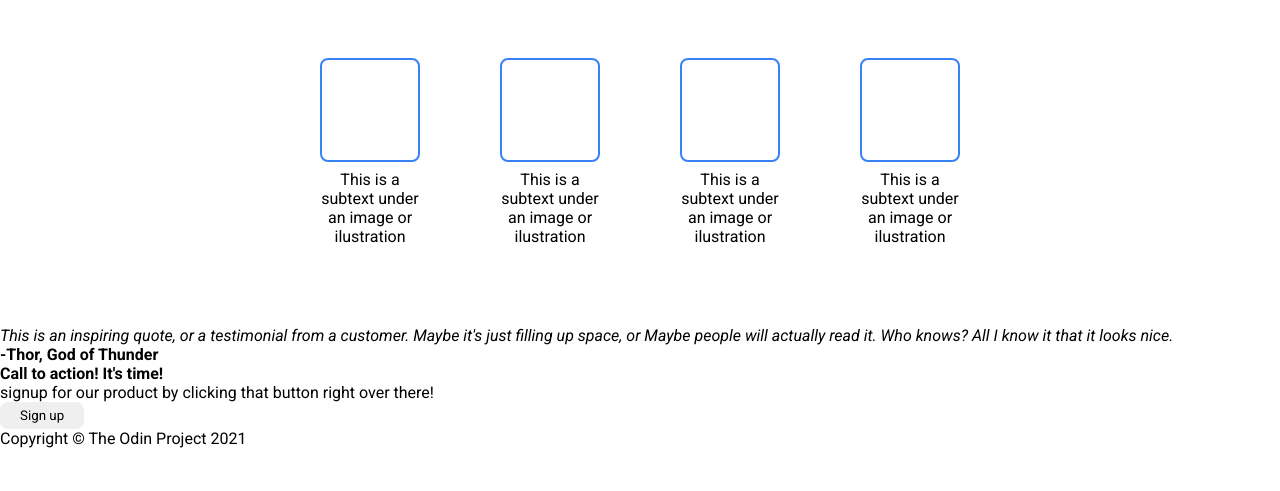
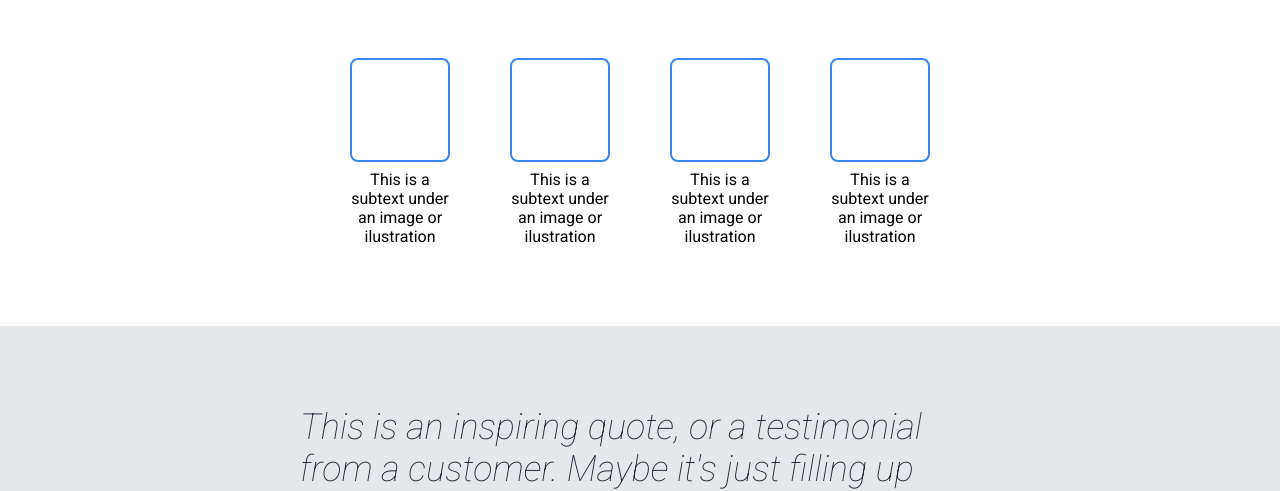
Before and after one commit to indigo011/my-first-webpage, a plain HTML site: page index.html in a window 1280 px wide. Shown: the part 467-958 px from the top of the page. Before the commit the page ends 915 px from the top, so only its background shows below. Drawn offline with Linux system fonts and the light colour scheme.

Commit message:
fix: style quote section

```diff
--- a/index.html
+++ b/index.html
@@ -64,7 +64,7 @@
                         people will actually read it. Who knows? All I know it that it looks nice.
                     </em>
                 </p>
-                <p><strong>-Thor, God of Thunder</strong></p>
+                <p class="span"><strong>-Thor, God of Thunder</strong></p>
             </section>
 
             <section class="signup-section">
--- a/style.css
+++ b/style.css
@@ -99,6 +99,16 @@ button {
 
 /* main section */
 
+/* main {
+    flex-grow: 1;
+    display: flex;
+    flex-direction: column;
+}
+
+main section {
+    flex-grow: 1;
+} */
+
 h2 {
     text-align: center;
     font-size: 36px;
@@ -110,7 +120,7 @@ h2 {
 .card-container {
     display: flex;
     justify-content: center;
-    gap: 80px;
+    gap: 60px;
     flex-wrap: wrap;
 }
 
@@ -129,3 +139,19 @@ h2 {
     border-radius: 8px;
 
 }
+
+.quote-section {
+    background-color: #E5E7EB;
+    font-size: 36px;
+    font-style: italic;
+    font-weight: lighter;
+    color: #1F2937;
+    padding: 80px 300px;
+}
+
+.span {
+    text-align: right;
+    font-size: 20px;
+    margin-top: 18px;
+
+}
```
